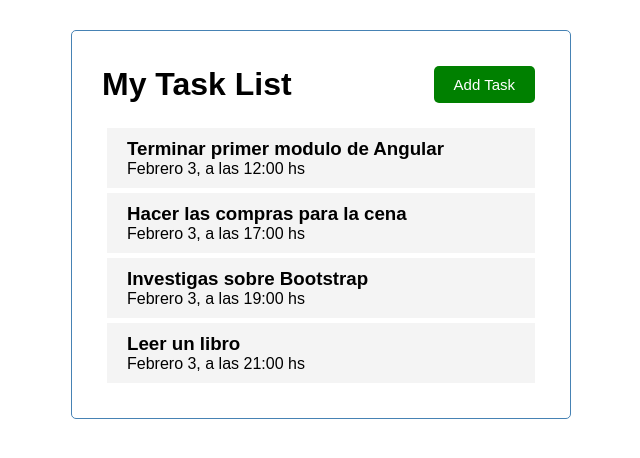
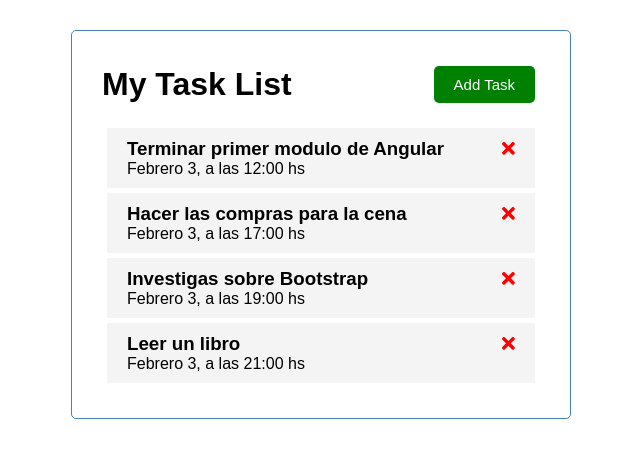
Before and after one commit to BelenSn/taskList, an Angular app: page / in a window 1280 px wide. Shown: the top 458 px of the page, without its empty margins (319-959 px from the left). Built offline with nearby package versions, Linux system fonts and the light colour scheme.

Commit message:
Componente de lista de items

```diff
--- a/package.json
+++ b/package.json
@@ -18,6 +18,11 @@
     "@angular/platform-browser": "~13.1.0",
     "@angular/platform-browser-dynamic": "~13.1.0",
     "@angular/router": "~13.1.0",
+    "@fortawesome/angular-fontawesome": "^0.10.1",
+    "@fortawesome/fontawesome-svg-core": "~1.2.36",
+    "@fortawesome/free-brands-svg-icons": "^5.15.4",
+    "@fortawesome/free-regular-svg-icons": "^5.15.4",
+    "@fortawesome/free-solid-svg-icons": "^5.15.4",
     "rxjs": "~7.4.0",
     "tslib": "^2.3.0",
     "zone.js": "~0.11.4"
--- a/src/app/app.module.ts
+++ b/src/app/app.module.ts
@@ -6,6 +6,7 @@
 import { ButtonComponent } from './components/button/button.component';
 import { TasksComponent } from './components/tasks/tasks.component';
 import { TasksItemComponent } from './components/tasks-item/tasks-item.component';
+import { FontAwesomeModule } from '@fortawesome/angular-fontawesome';
 
 @NgModule({
   declarations: [
@@ -16,7 +17,8 @@
     TasksItemComponent
   ],
   imports: [
-    BrowserModule
+    BrowserModule,
+    FontAwesomeModule
   ],
   providers: [],
   bootstrap: [AppComponent]
--- a/src/app/components/tasks-item/tasks-item.component.html
+++ b/src/app/components/tasks-item/tasks-item.component.html
@@ -1,4 +1,10 @@
 <div class= "task">
-    <h3>{{task.text}}</h3>
+    <h3>
+        {{task.text}}
+        <fa-icon
+            [icon] ="faTimes"
+            [ngStyle]="{'color':'red'}"
+        ></fa-icon>
+    </h3>
     <a>{{task.day}}</a>
 </div>
--- a/src/app/components/tasks-item/tasks-item.component.ts
+++ b/src/app/components/tasks-item/tasks-item.component.ts
@@ -1,6 +1,8 @@
 import { Component, OnInit, Input } from '@angular/core';
 import { Task } from '../../Task';
 import { TASKS } from '../../mock-tasks';
+import { faTimes } from '@fortawesome/free-solid-svg-icons';
+
 
 @Component({
   selector: 'app-tasks-item',
@@ -10,6 +12,8 @@
 export class TasksItemComponent implements OnInit {
 
   @Input() task: Task = TASKS[0]
+  faTimes = faTimes;
+
   constructor() { }
 
   ngOnInit(): void {
--- a/src/app/components/tasks/tasks.component.ts
+++ b/src/app/components/tasks/tasks.component.ts
@@ -1,6 +1,7 @@
 import { Component, OnInit } from '@angular/core';
 import { Task } from '../../Task';
 import { TASKS } from '../../mock-tasks';
+
 
 @Component({
   selector: 'app-tasks',
@@ -10,6 +11,8 @@
 export class TasksComponent implements OnInit {
 
   tasks : Task [] = TASKS;
+
+
   constructor() { }
 
   ngOnInit(): void {
```
Also changed, not shown: 1 other file (tests, documents, lock files or other folders).
